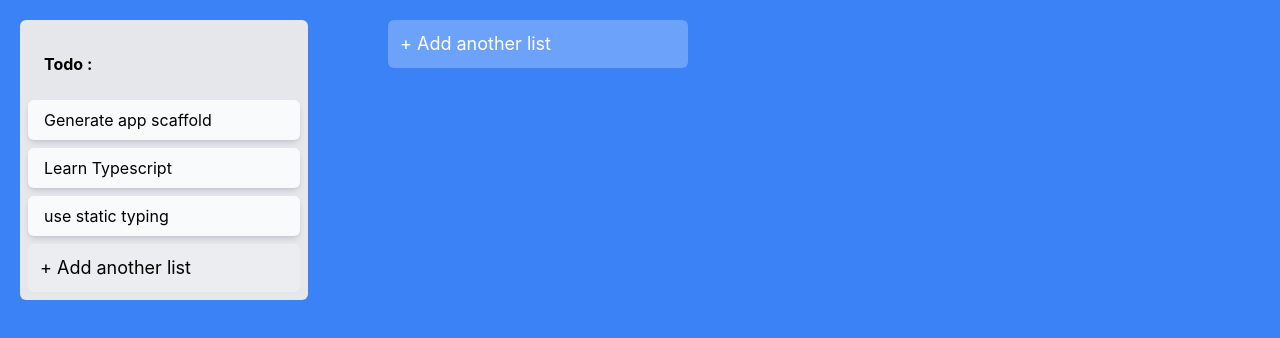
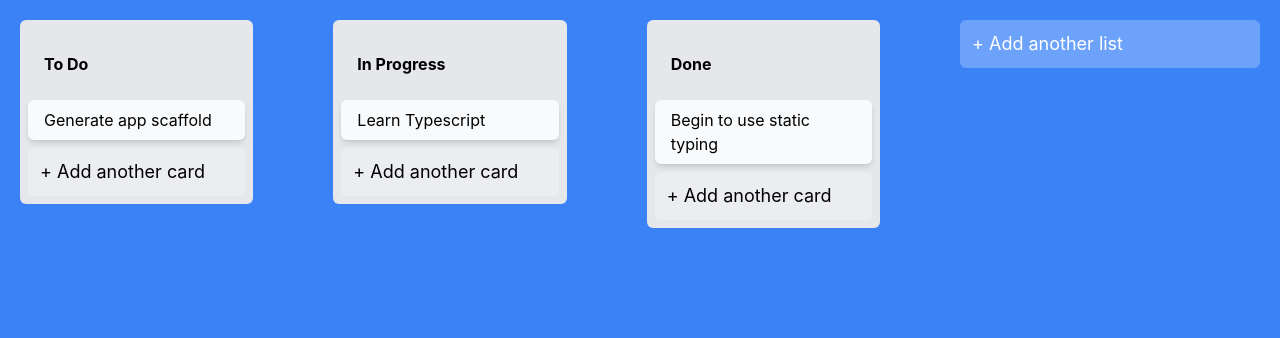
Before and after one commit to RyanLisse/project-kanban, a React (Vite) app: page / in a window 1280 px wide. Shown: the top 338 px of the page. Built offline with nearby package versions, Linux system fonts and the light colour scheme.

Commit message:
added react DND

```diff
--- a/src/App.tsx
+++ b/src/App.tsx
@@ -1,14 +1,20 @@
-import { AddNewItem } from "./components/AddnewItem";
+import { AddNewItem } from "./components/AddNewItem";
 import { AppContainer } from "./styles";
 import { Column } from "./components/Column";
+import { addList } from "./state/actions";
+import { useAppState } from "./state/AppStateContext";
 
 export const App = () => {
+  const { lists, dispatch } = useAppState();
+
   return (
     <AppContainer>
-      <Column text="Todo :" />
+      {lists.map((list) => (
+        <Column text={list.text} key={list.id} id={list.id} />
+      ))}
       <AddNewItem
         toggleButtonText="+ Add another list"
-        onAdd={() => console.log("item created")}
+        onAdd={(text) => dispatch(addList(text))}
       />
     </AppContainer>
   );
--- a/src/components/AddNewItem.tsx
+++ b/src/components/AddNewItem.tsx
@@ -5,7 +5,7 @@ import { useState } from "react";
 type AddNewItemProps = {
   onAdd(text: string): void;
   toggleButtonText: string;
-  dark?: boolean | string;
+  dark?: boolean;
 };
 
 export const AddNewItem = (props: AddNewItemProps) => {
--- a/src/components/Card.tsx
+++ b/src/components/Card.tsx
@@ -1,8 +1,8 @@
 import { CardContainer } from "../styles";
-import React from "react";
 
 type CardProps = {
   text: string;
+  id: string;
 };
 
 export const Card = ({ text }: CardProps) => {
--- a/src/components/Column.tsx
+++ b/src/components/Column.tsx
@@ -1,23 +1,29 @@
 import { ColumnContainer, ColumnTitle } from "../styles";
 
-import { AddNewItem } from "./AddnewItem";
+import { AddNewItem } from "./AddNewItem";
 import { Card } from "./Card";
+import { addTask } from "../state/actions";
+import { useAppState } from "../state/AppStateContext";
 
 type ColumnProps = {
   text: string;
+  id: string;
 };
 
-export const Column = ({ text }: ColumnProps) => {
+export const Column = ({ text, id }: ColumnProps) => {
+  const { getTasksByListId, dispatch } = useAppState();
+  const tasks = getTasksByListId(id);
+
   return (
     <ColumnContainer>
       <ColumnTitle>{text}</ColumnTitle>
-      <Card text="Generate app scaffold" />
-      <Card text="Learn Typescript" />
-      <Card text="use static typing" />
+      {tasks.map((task) => (
+        <Card text={task.text} key={task.id} id={task.id} />
+      ))}
       <AddNewItem
-        dark="true"
-        toggleButtonText="+ Add another list"
-        onAdd={() => console.log("item created")}
+        toggleButtonText="+ Add another card"
+        onAdd={(text) => dispatch(addTask(text, id))}
+        dark
       />
     </ColumnContainer>
   );
--- a/src/main.tsx
+++ b/src/main.tsx
@@ -1,11 +1,18 @@
 import "./index.css";
 
 import { App } from "./App";
+import { AppStateProvider } from "./state/AppStateContext";
+import { DndProvider } from "react-dnd";
+import { HTML5Backend } from "react-dnd-html5-backend";
 import React from "react";
 import ReactDOM from "react-dom/client";
 
 ReactDOM.createRoot(document.getElementById("root") as HTMLElement).render(
   <React.StrictMode>
-    <App />
+    <DndProvider backend={HTML5Backend}>
+      <AppStateProvider>
+        <App />
+      </AppStateProvider>
+    </DndProvider>
   </React.StrictMode>
 );
--- /dev/null
+++ b/src/state/AppStateContext.tsx
@@ -0,0 +1,58 @@
+import { AppState, List, Task, appStateReducer } from "./appStateReducer";
+import { Dispatch, FC, createContext, useContext } from "react";
+
+import { Action } from "./actions";
+import { DragItem } from "./Dragitem";
+import { useImmerReducer } from "use-immer";
+
+type AppStateContextProps = {
+  lists: List[];
+  getTasksByListId(id: string): Task[];
+  dispatch: Dispatch<Action>;
+  draggedItem: DragItem | null;
+};
+
+const AppStateContext = createContext<AppStateContextProps>(
+  {} as AppStateContextProps
+);
+
+const appData: AppState = {
+  draggedItem: null,
+  lists: [
+    {
+      id: "0",
+      text: "To Do",
+      tasks: [{ id: "c0", text: "Generate app scaffold" }],
+    },
+    {
+      id: "1",
+      text: "In Progress",
+      tasks: [{ id: "c2", text: "Learn Typescript" }],
+    },
+    {
+      id: "2",
+      text: "Done",
+      tasks: [{ id: "c3", text: "Begin to use static typing" }],
+    },
+  ],
+};
+
+export const AppStateProvider: FC = ({ children }) => {
+  const [state, dispatch] = useImmerReducer(appStateReducer, appData);
+
+  const { lists, draggedItem } = state;
+  const getTasksByListId = (id: string) => {
+    return lists.find((list) => list.id === id)?.tasks || [];
+  };
+
+  return (
+    <AppStateContext.Provider
+      value={{ lists, getTasksByListId, dispatch, draggedItem }}>
+      {children}
+    </AppStateContext.Provider>
+  );
+};
+
+export const useAppState = () => {
+  return useContext(AppStateContext);
+};
--- /dev/null
+++ b/src/state/Dragitem.ts
@@ -0,0 +1,7 @@
+export type ColumnDragItem = {
+  id: string;
+  text: string;
+  type: "COLUMN";
+};
+
+export type DragItem = ColumnDragItem;
--- /dev/null
+++ b/src/state/actions.ts
@@ -0,0 +1,46 @@
+import { DragItem } from "./Dragitem";
+
+export type Action =
+  | {
+      type: "ADD_LIST";
+      payload: string;
+    }
+  | {
+      type: "ADD_TASK";
+      payload: { text: string; listId: string };
+    }
+  | {
+      type: "MOVE_LIST";
+      payload: {
+        draggedId: string;
+        hoverId: string;
+      };
+    }
+  | {
+      type: "SET_DRAGGED_ITEM";
+      payload: DragItem | null;
+    };
+export const addTask = (text: string, listId: string): Action => ({
+  type: "ADD_TASK",
+  payload: {
+    text,
+    listId,
+  },
+});
+
+export const addList = (text: string): Action => ({
+  type: "ADD_LIST",
+  payload: text,
+});
+
+export const moveList = (draggedId: string, hoverId: string): Action => ({
+  type: "MOVE_LIST",
+  payload: {
+    draggedId,
+    hoverId,
+  },
+});
+export const setDraggedItem = (draggedItem: DragItem | null): Action => ({
+  type: "SET_DRAGGED_ITEM",
+  payload: draggedItem,
+});
--- /dev/null
+++ b/src/state/appStateReducer.ts
@@ -0,0 +1,65 @@
+import { findItemIndexById, moveItem } from "../utlis/arrayUtils";
+
+import { Action } from "./actions";
+import { DragItem } from "/DragItem";
+import { nanoid } from "nanoid";
+
+export type Task = {
+  id: string;
+  text: string;
+};
+
+export type List = {
+  id: string;
+  text: string;
+  tasks: Task[];
+};
+
+export type AppState = {
+  lists: List[];
+  draggedItem: DragItem | null;
+};
+
+export const appStateReducer = (
+  draft: AppState,
+  action: Action
+): AppState | void => {
+  switch (action.type) {
+    case "SET_DRAGGED_ITEM": {
+      draft.draggedItem = action.payload;
+      break;
+    }
+    case "ADD_LIST": {
+      draft.lists.push({
+        id: nanoid(),
+        text: action.payload,
+        tasks: [],
+      });
+      break;
+    }
+    case "ADD_TASK": {
+      const { text, listId } = action.payload;
+      const targetListIndex = findItemIndexById(draft.lists, listId);
+
+      draft.lists[targetListIndex].tasks.push({
+        id: nanoid(),
+        text,
+      });
+      break;
+    }
+    case "MOVE_LIST": {
+      const { draggedId, hoverId } = action.payload;
+      const dragIndex = findItemIndexById(draft.lists, draggedId);
+      const hoverIndex = findItemIndexById(draft.lists, hoverId);
+      draft.lists = moveItem(draft.lists, dragIndex, hoverIndex);
+      break;
+    }
+    case "SET_DRAGGED_ITEM": {
+      draft.draggedItem = action.payload;
+      break;
+    }
+    default: {
+      break;
+    }
+  }
+};
--- /dev/null
+++ b/src/utlis/arrayUtils.ts
@@ -0,0 +1,27 @@
+type Item = {
+  id: string;
+};
+
+export const findItemIndexById = <TItem extends Item>(
+  items: TItem[],
+  id: string
+) => {
+  return items.findIndex((item: TItem) => item.id === id);
+};
+
+export const moveItem = <TItem>(array: TItem[], from: number, to: number) => {
+  const item = array[from];
+  return insertItemAtIndex(removeItemAtIndex(array, from), item, to);
+};
+
+export function removeItemAtIndex<TItem>(array: TItem[], index: number) {
+  return [...array.slice(0, index), ...array.slice(index + 1)];
+}
+
+export function insertItemAtIndex<TItem>(
+  array: TItem[],
+  item: TItem,
+  index: number
+) {
+  return [...array.slice(0, index), item, ...array.slice(index)];
+}
--- a/tsconfig.json
+++ b/tsconfig.json
@@ -14,11 +14,7 @@
     "resolveJsonModule": true,
     "isolatedModules": true,
     "noEmit": true,
-    "jsx": "react-jsx",
-    "paths": {
-      "@/*": ["./src/*"],
-      "@components/*": ["./src/components/*"]
-    }
+    "jsx": "react-jsx"
   },
   "include": ["src"],
   "references": [{ "path": "./tsconfig.node.json" }]
```
Also changed, not shown: package.json (+15 -2 lines), 1 other file (tests, documents, lock files or other folders).
